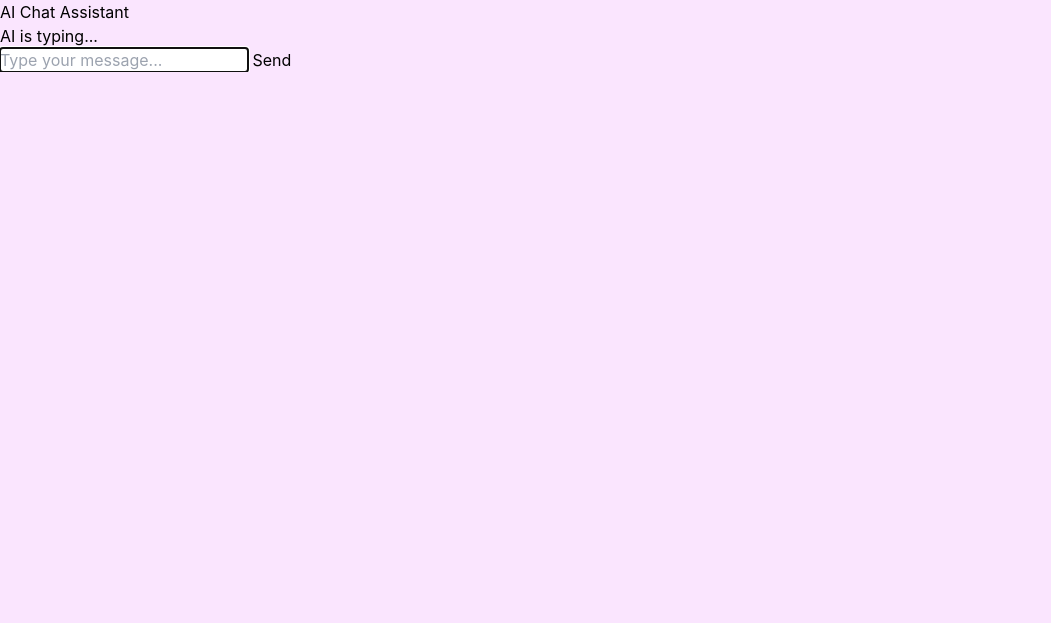
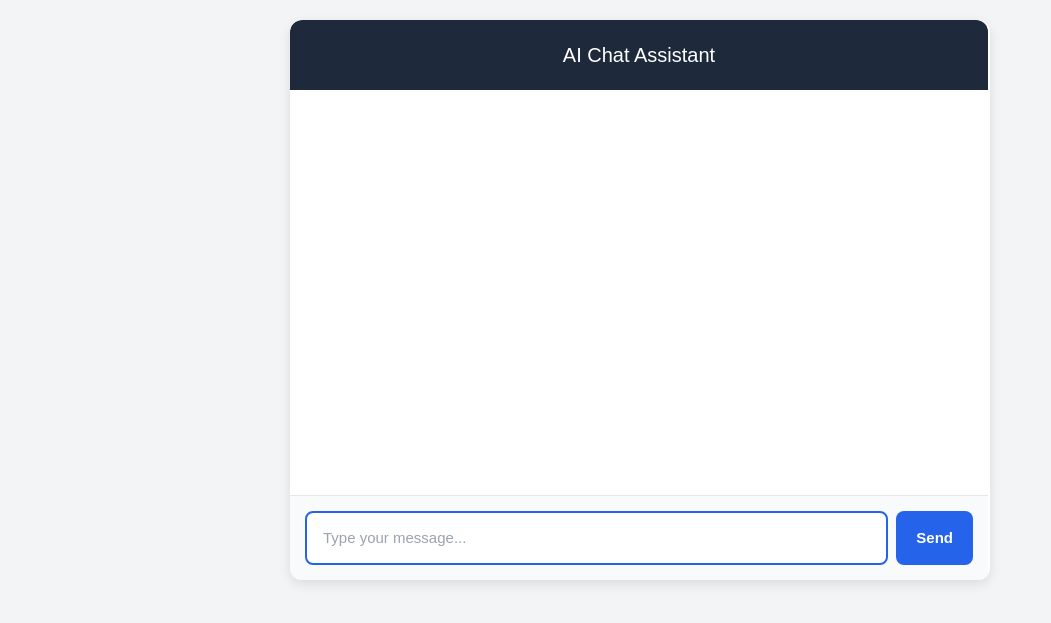
Before and after one commit to elbewhy/AI-Customer-Assistant-Chatbot, a Flask app: page / in a window 1280 px wide. Shown: the top 623 px of the page, without its empty margins (0-1051 px from the left). Run offline with Flask 2, Linux system fonts and the light colour scheme; style sheets or scripts are compiled from the project's sources.

Commit message:
Refactor CSS for layout and message styling

```diff
--- a/static/css/style.css
+++ b/static/css/style.css
@@ -1,80 +1,131 @@
+/* GENERAL LAYOUT */
 body {
-    font-family: 'Inter', sans-serif;
-    background-color: #fae5fe;
+    font-family: Arial, sans-serif;
+    background-color: #f3f4f6;
     margin: 0;
+    padding: 0;
 }
 
-/* Chat container */
+/* MAIN CONTAINER */
 .chat-container {
-    max-height: 70vh;
-    overflow-y: auto;
-    scroll-behavior: smooth;
-    padding-right: 2px;
+    max-width: 700px;
+    margin: 0 auto;
+    margin-top: 20px;
+    background: white;
+    border-radius: 12px;
+    box-shadow: 0 4px 12px rgba(0,0,0,0.1);
+    display: flex;
+    flex-direction: column;
+    height: 90vh;
 }
 
-/* Chat bubbles */
-.message-bubble {
-    max-width: 80%;
-    padding: 12px 18px;
-    border-radius: 20px;
-    margin-bottom: 8px;
-    line-height: 1.5;
-    word-wrap: break-word;
-    transition: all 0.2s ease;
+/* HEADER */
+.chat-header {
+    background: #1e293b;
+    padding: 20px;
+    border-radius: 12px 12px 0 0;
+    text-align: center;
 }
 
-/* User bubble */
-.user-message {
-    background-color: #007bff;
+.chat-header h2 {
     color: white;
-    align-self: flex-end;
-    border-bottom-right-radius: 8px;
-    box-shadow: 0 2px 5px rgba(0,0,0,0.2);
+    margin: 0;
+    font-size: 20px;
 }
 
-/* AI bubble */
-.ai-message {
-    background-color: #284b28;
-    color: #f3f1f1;
-    align-self: flex-start;
-    border-bottom-left-radius: 8px;
-    box-shadow: 0 2px 5px rgba(0,0,0,0.2);
+/* CHAT BOX */
+.chat-box {
+    flex: 1;
+    padding: 20px;
+    overflow-y: auto;
 }
 
-/* Scrollbar */
-.chat-container::-webkit-scrollbar {
-    width: 8px;
+/* MESSAGES */
+.message {
+    margin-bottom: 18px;
+    max-width: 85%;
+    padding: 12px 16px;
+    border-radius: 10px;
+    font-size: 15px;
+    line-height: 1.4;
 }
 
-.chat-container::-webkit-scrollbar-track {
-    background: #e8ec9c;
-    border-radius: 20px;
+.user-message {
+    background: #2563eb;
+    color: white;
+    margin-left: auto;
+    border-radius: 12px 12px 0 12px;
 }
 
-.chat-container::-webkit-scrollbar-thumb {
-    background: #888;
-    border-radius: 10px;
+.bot-message {
+    background: #e5e7eb;
+    color: #111827;
+    border-radius: 12px 12px 12px 0;
 }
 
-.chat-container::-webkit-scrollbar-thumb:hover {
-    background: #555;
+/* TYPING INDICATOR */
+.typing {
+    padding: 10px 20px;
+    font-size: 14px;
+    color: #666;
 }
 
-/* Mobile responsiveness */
+.hidden {
+    display: none;
+}
+
+/* INPUT AREA */
+.chat-form {
+    display: flex;
+    gap: 8px;
+    padding: 15px;
+    background: #f8fafc;
+    border-top: 1px solid #e5e7eb;
+}
+
+.chat-input {
+    flex: 1;
+    padding: 14px 16px;
+    font-size: 15px;
+    border: 2px solid #cbd5e1;
+    border-radius: 8px;
+    outline: none;
+}
+
+.chat-input:focus {
+    border-color: #2563eb;
+}
+
+/* SEND BUTTON */
+.send-btn {
+    background: #2563eb;
+    color: white;
+    padding: 14px 20px;
+    font-size: 15px;
+    font-weight: bold;
+    border: none;
+    border-radius: 8px;
+    cursor: pointer;
+    white-space: nowrap;
+}
+
+.send-btn:hover {
+    background: #1d4ed8;
+}
+
+/* 🔥 FIX FOR YOUR ISSUE: MOBILE SEND BUTTON CUT OFF */
 @media (max-width: 480px) {
-    #user-input {
-        font-size: 14px;
+    .chat-form {
         padding: 10px;
     }
 
-    #send-button {
+    .chat-input {
         font-size: 14px;
-        padding: 10px 12px;
+        padding: 12px;
     }
 
-    .message-bubble {
-        max-width: 90%;
-        padding: 10px 14px;
+    .send-btn {
+        padding: 12px 16px;
         font-size: 14px;
     }
 }
```
